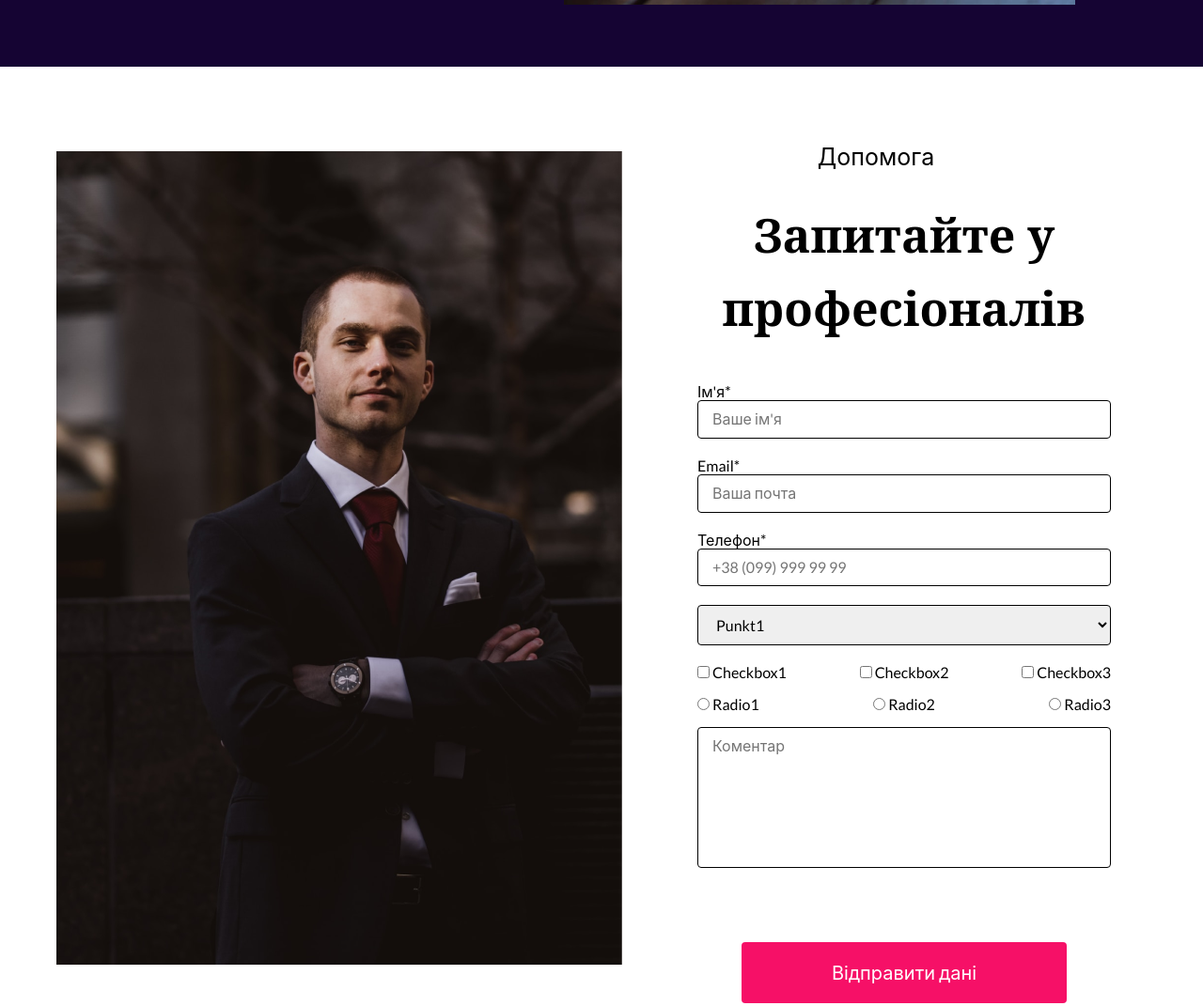
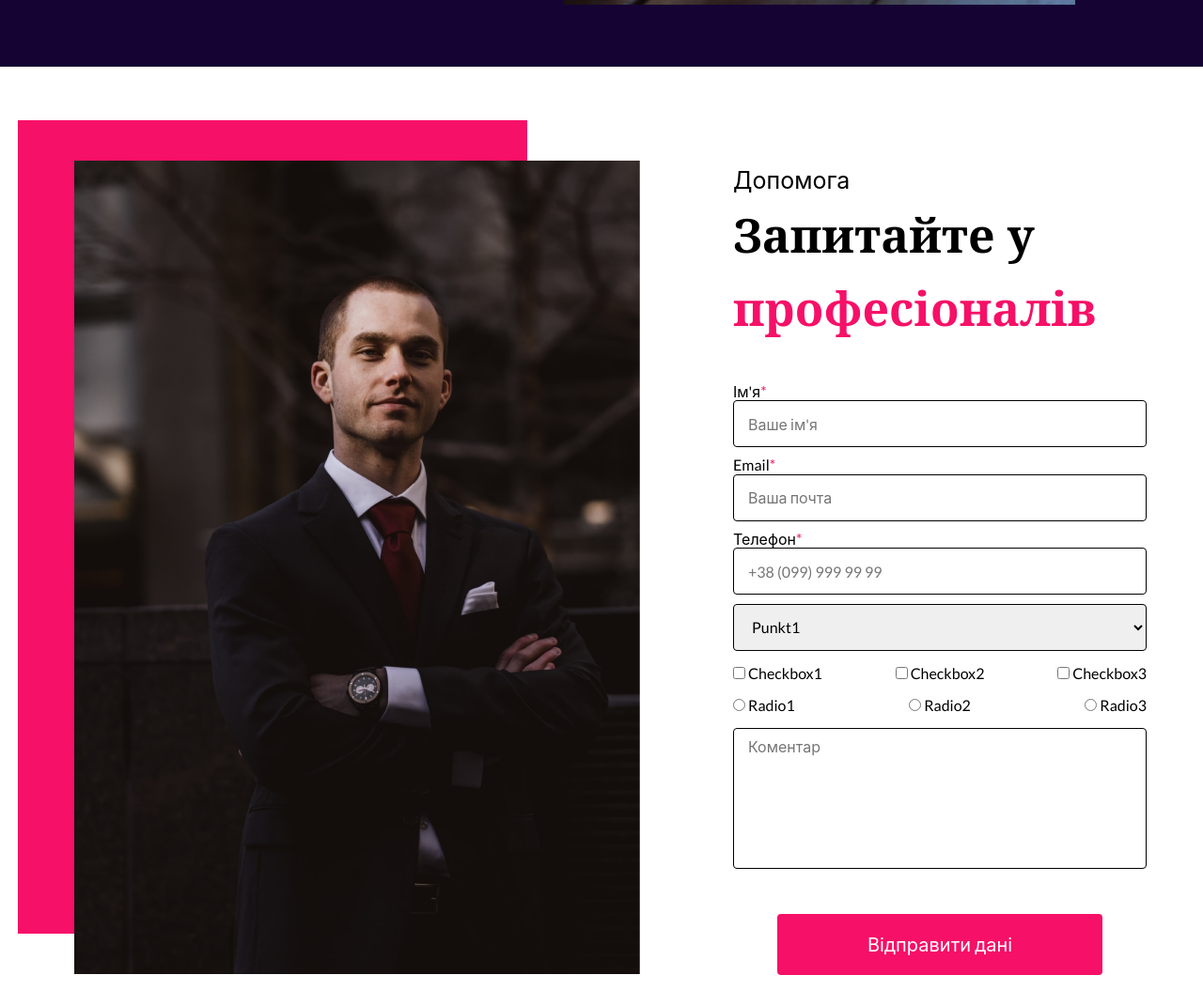
Before and after one commit to AndriiPetrovskyi/coi-test-coi, a website: page src/index.html in a window 1280 px wide. Shown: the part 1377-2448 px from the top of the page at 94% size. Drawn offline with nearby package versions, Linux system fonts and the light colour scheme; files that its build step writes are made by us from their sources.

Commit message:
changed path to img in help.html

```diff
--- a/src/html/form.html
+++ b/src/html/form.html
@@ -2,33 +2,34 @@
     <div class="container">
         <div class="help_inner">
             <div class="help_img">
-                <img src="./images/form_img.png" width="95%" alt="">
+                <div class="form_img-overlay"></div>
+                <img class="form_img" src="./images/form_img.png" width="95%" alt="">
             </div>
             <form class="form">
                 <div class="form_header">
                     <p>Допомога</p>
-                    <h2>Запитайте у професіоналів</h2>
+                    <h2>Запитайте у <span>професіоналів</span></h2>
                 </div>
 
                 <ul class="form_list">
                     <li class="name">
-                        <label for="name">Ім'я*</label>
-                            <input type="text" id="name" name="name" placeholder="Ваше ім'я">
+                        <label for="name">Ім'я<span>*</span></label>
+                            <input type="text" id="name" name="name" placeholder="Ваше ім'я" required>
 
                     </li>
                     <li class="emali">
-                        <label for="email">Email*</label>
-                            <input type="email" id="email" name="email" placeholder="Ваша почта">
+                        <label for="email">Email<span>*</span></label>
+                            <input type="email" id="email" name="email" placeholder="Ваша почта" required>
 
                     </li>
                     <li class="phone">
-                        <label for="phone">Телефон*</label>
-                            <input type="tel" id="phone" name="phone" placeholder="+38 (099) 999 99 99">
+                        <label for="phone">Телефон<span>*</span></label>
+                            <input type="tel" id="phone" name="phone" placeholder="+38 (099) 999 99 99" required>
 
                     </li>
                     <li class="select">
                         <label for="select">
-                            <select name="select" id="">
+                            <select name="select" id="select" required>
                                 <option value="Punkt1">Punkt1</option>
                                 <option value="Punkt2">Punkt2</option>
                                 <option value="Punkt3">Punkt3</option>
--- a/src/html/prof.html
+++ b/src/html/prof.html
@@ -6,6 +6,6 @@
             <p>Даємо зуб і хрест на пузі.</p>
             <button class="prof_btn">Консультація</button>
         </div>
-        <div class="prof_img"><img src="../images/pro.png" alt=""></div>
+        <div class="prof_img"><img src="./images/pro.png" alt=""></div>
     </div>
 </section>
--- a/src/index.html
+++ b/src/index.html
@@ -4,7 +4,7 @@
     <meta charset="UTF-8" />
     <meta name="viewport" content="width=device-width, initial-scale=1.0" />
     <meta http-equiv="X-UA-Compatible" content="ie=edge" />
-    <link href="https://fonts.googleapis.com/css2?family=Lato:wght@300;400;700&display=swap" rel="stylesheet">
+    <!-- <link href="https://fonts.googleapis.com/css2?family=Lato:wght@300;400;700&display=swap" rel="stylesheet"> -->
     <link rel="stylesheet" href="https://pro.fontawesome.com/releases/v5.10.0/css/all.css" integrity="sha384-AYmEC3Yw5cVb3ZcuHtOA93w35dYTsvhLPVnYs9eStHfGJvOvKxVfELGroGkvsg+p" crossorigin="anonymous"/>
     <title>Placeholder title</title>
     <!-- Сюда будет всталена ссылка на файл стилей -->
@@ -13,7 +13,7 @@
   </head>
 
   <body>
- <!-- //= ./html/header.html -->
+ //= ./html/header.html
  //= ./html/banner.html
  //= ./html/prof.html
  //= ./html/form.html
--- a/src/sass/base.scss
+++ b/src/sass/base.scss
@@ -7,7 +7,7 @@
 }
 
 @import url('https://fonts.googleapis.com/css2?family=Nunito:wght@800&display=swap');
-// @import url('https://fonts.googleapis.com/css2?family=Lato:wght@300;400;700&display=swap');
+@import url('https://fonts.googleapis.com/css2?family=Lato:wght@300;400;700&display=swap');
 
 html {
   box-sizing: border-box;
--- a/src/sass/form.scss
+++ b/src/sass/form.scss
@@ -10,7 +10,13 @@
   margin: 0 auto;
 }
 
-.help_img img {
+.help_img {
+  display: block;
+  margin: auto;
+  position: relative;
+}
+
+.form_img {
   display: block;
   margin: auto;
 }
@@ -20,12 +26,22 @@
   max-width: 440px;
   &_header {
     text-align: center;
+    h2 {
+      span {
+        color: $color-pink;
+      }
+    }
   }
 }
 
 .form_list li {
   display: block;
-  margin: 20px 0;
+  margin: 10px 0;
+  label {
+    span {
+      color: $color-pink;
+    }
+  }
 }
 
 .form_list input {
@@ -33,6 +49,8 @@
   padding: 10px 15px;
   border-radius: 4px;
   border: 1px solid #000;
+  font-size: 16px;
+  height: 50px;
 }
 
 .form_list select {
@@ -40,6 +58,7 @@
   padding: 10px 15px;
   border-radius: 4px;
   border: 1px solid #000;
+  height: 50px;
 }
 
 .form textarea {
@@ -83,6 +102,9 @@
 }
 
 @media screen and (min-width: 1280px) {
+  .help {
+    margin-top: 100px;
+  }
   .help_inner {
     flex-direction: row;
     justify-content: start;
@@ -93,6 +115,7 @@
   }
 
   .form_header {
+    text-align: left;
     h2 {
       font-size: 50px;
       line-height: 78px;
@@ -103,6 +126,7 @@
       font-size: 25px;
       line-height: 40px;
       font-weight: 600px;
+      margin: 0;
     }
   }
 
@@ -116,7 +140,18 @@
     width: 346px;
     height: 65px;
     border: none;
-    margin-top: 50px;
+    margin-top: 20px;
     font-size: 20px;
   }
+  .form_img-overlay {
+    position: absolute;
+    width: 90%;
+    height: 100%;
+    background-color: $color-pink;
+    top: -5%;
+    left: -10%;
+  }
+  .form_img {
+    position: relative;
+  }
 }
--- a/src/sass/header.scss
+++ b/src/sass/header.scss
@@ -25,7 +25,24 @@
     flex-direction: column;
     align-items: center;
     position: absolute;
+    background-color: $color-violet;
+    padding: 15px 25px;
+    top: 100%;
+    left: 100%;
+    transition: 0.5s ease-in-out;
+    opacity: 0;
   }
+}
+
+.show-menu {
+  right: 0;
+  left: 0;
+  opacity: 1;
+  // color: #fff;
+}
+
+.haeder_menu-item {
+  margin: 20px 0;
 }
 
 .haeder_menu-item a {
@@ -43,8 +60,14 @@
     display: flex;
     flex-direction: row;
     align-items: center;
+    position: static;
+    background-color: transparent;
+    padding: 0;
+    opacity: 1;
   }
-
+  .haeder_menu-item {
+    margin: 0;
+  }
   .header {
     &_burger-menu {
       visibility: hidden;
--- a/src/sass/main.scss
+++ b/src/sass/main.scss
@@ -5,7 +5,7 @@
 @import 'variables.scss';
 @import 'normalize.scss';
 @import 'base.scss';
-// @import 'header.scss';
+@import 'header.scss';
 @import 'banner.scss';
 @import 'prof.scss';
 @import 'form.scss';
--- a/src/sass/variables.scss
+++ b/src/sass/variables.scss
@@ -1,2 +1,3 @@
 $title-text: 'Georgia';
 $color-pink: #f61067;
+$color-violet: #30124e;
```
Also changed, not shown: src/js/form.js (added).
